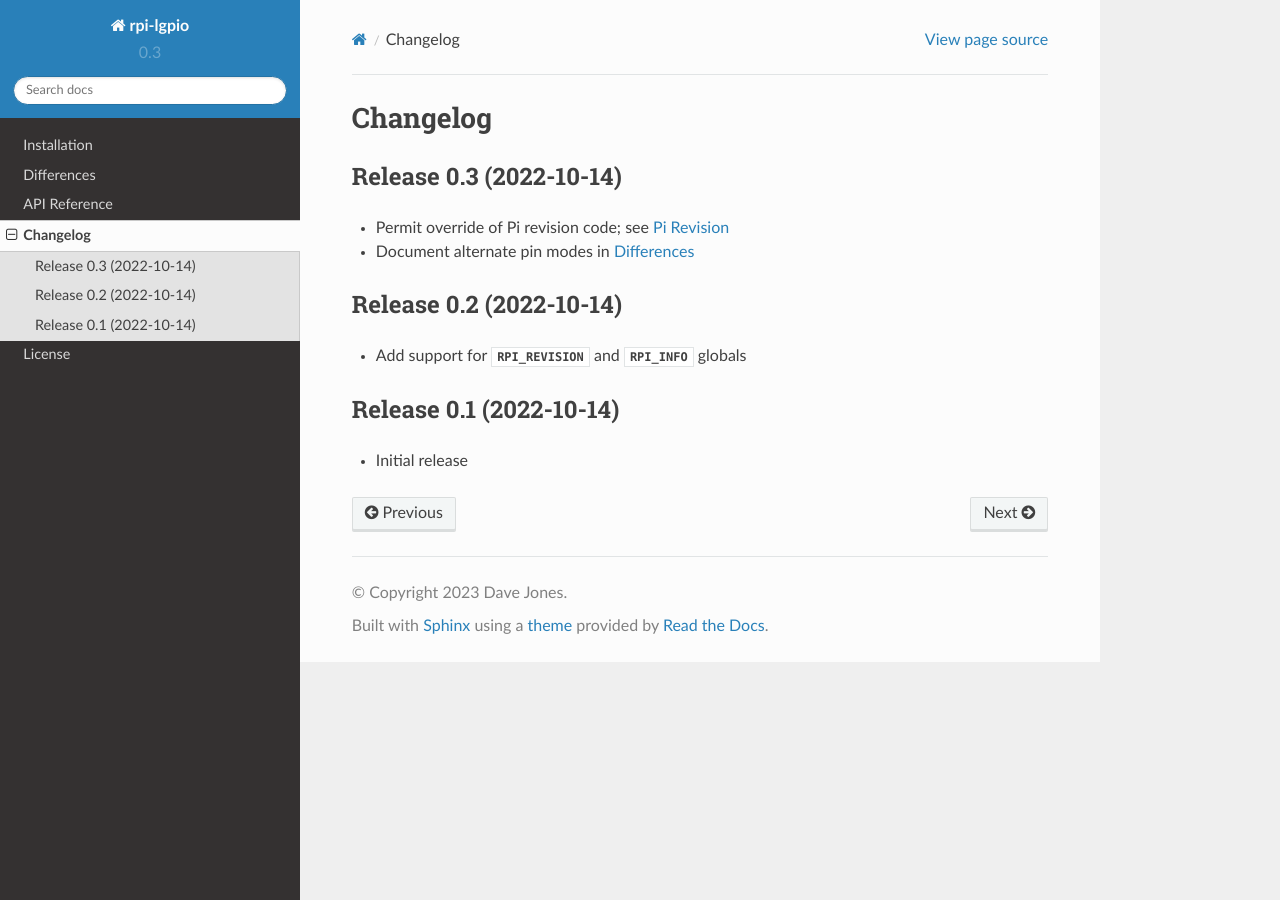
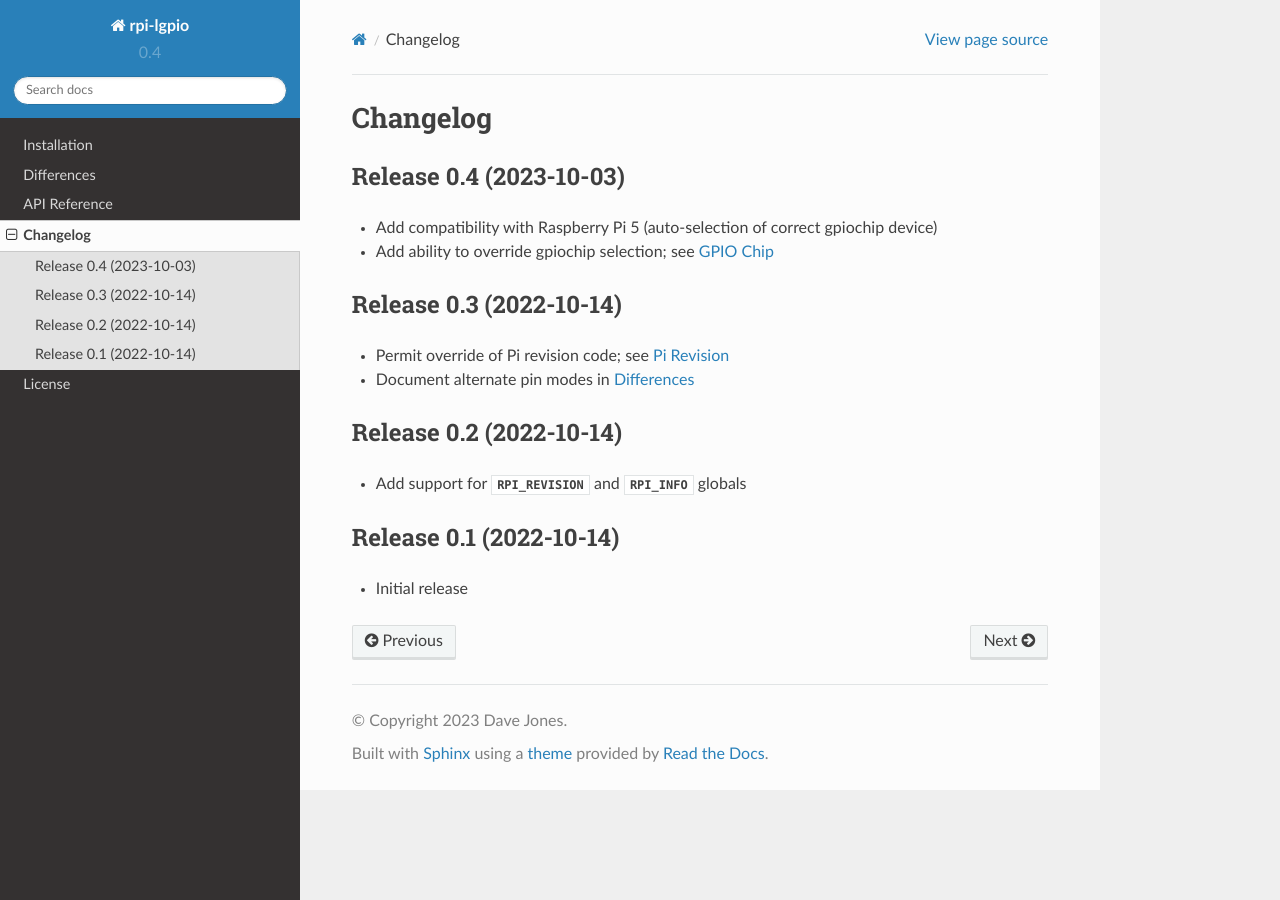
Before and after one commit to waveform80/rpi-lgpio, a Sphinx documentation site: the page built from docs/changelog.rst, in a window 1280 px wide. Built offline with Sphinx 7.4.7 and the Read the Docs theme 2.0.0, drawn with Linux system fonts in a browser that asks for light colours; formulas are drawn with MathJax 3.

Commit message:
Bump for release

```diff
--- a/docs/changelog.rst
+++ b/docs/changelog.rst
@@ -7,6 +7,14 @@ Changelog
 ==========
 
 .. currentmodule:: RPi.GPIO
+
+
+Release 0.4 (2023-10-03)
+========================
+
+* Add compatibility with Raspberry Pi 5 (auto-selection of correct gpiochip
+  device)
+* Add ability to override gpiochip selection; see :ref:`gpio_chip`
 
 
 Release 0.3 (2022-10-14)
--- a/setup.cfg
+++ b/setup.cfg
@@ -1,6 +1,6 @@
 [metadata]
 name = rpi-lgpio
-version = 0.3
+version = 0.4
 description = A compatibility shim between RPi.GPIO and lgpio
 long_description = file:README.rst
 author = Dave Jones
@@ -27,6 +27,7 @@ classifiers =
 
 [options]
 packages = find:
+python_requires = >=3.7
 
 [options.extras_require]
 test =
```
